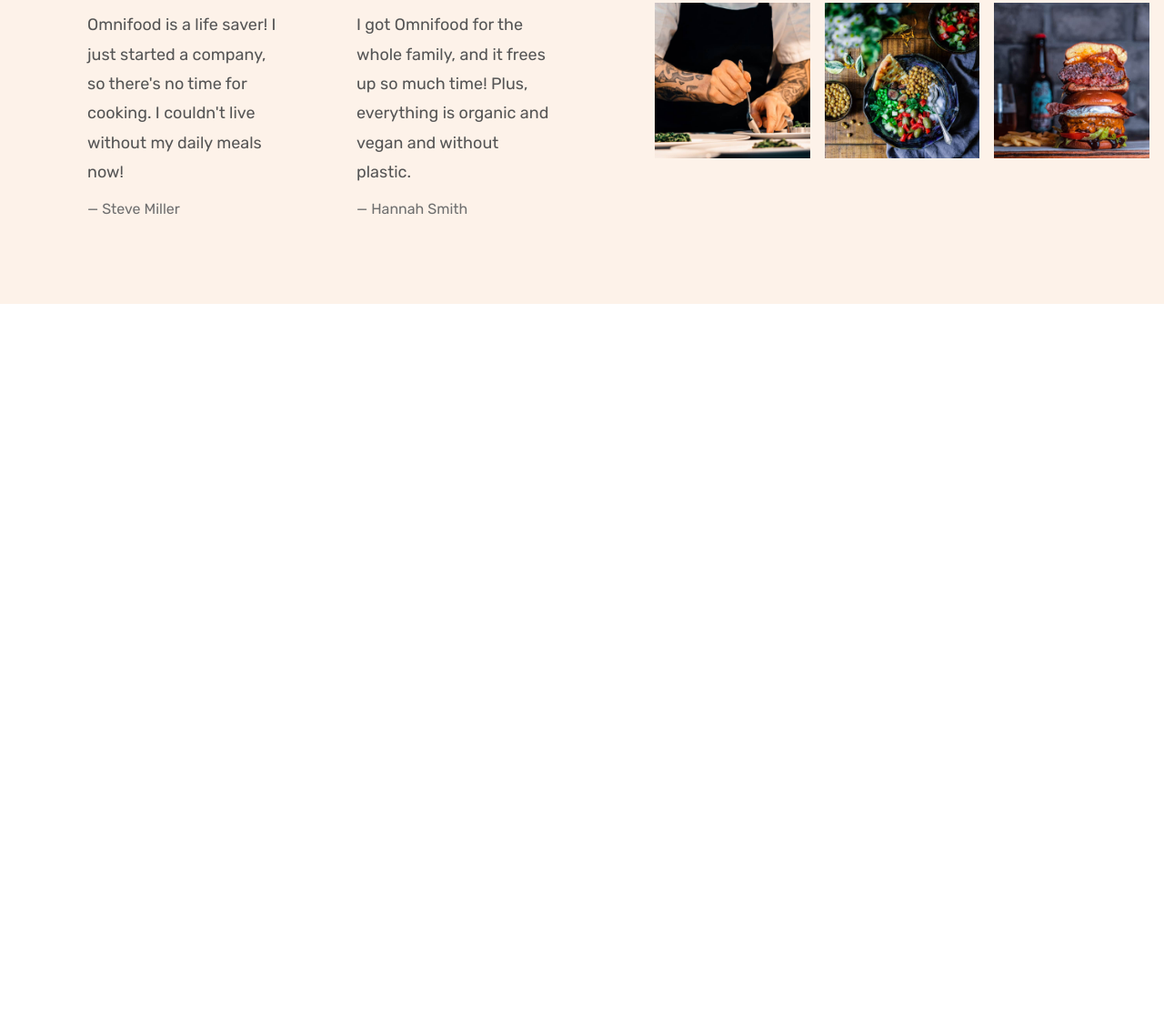
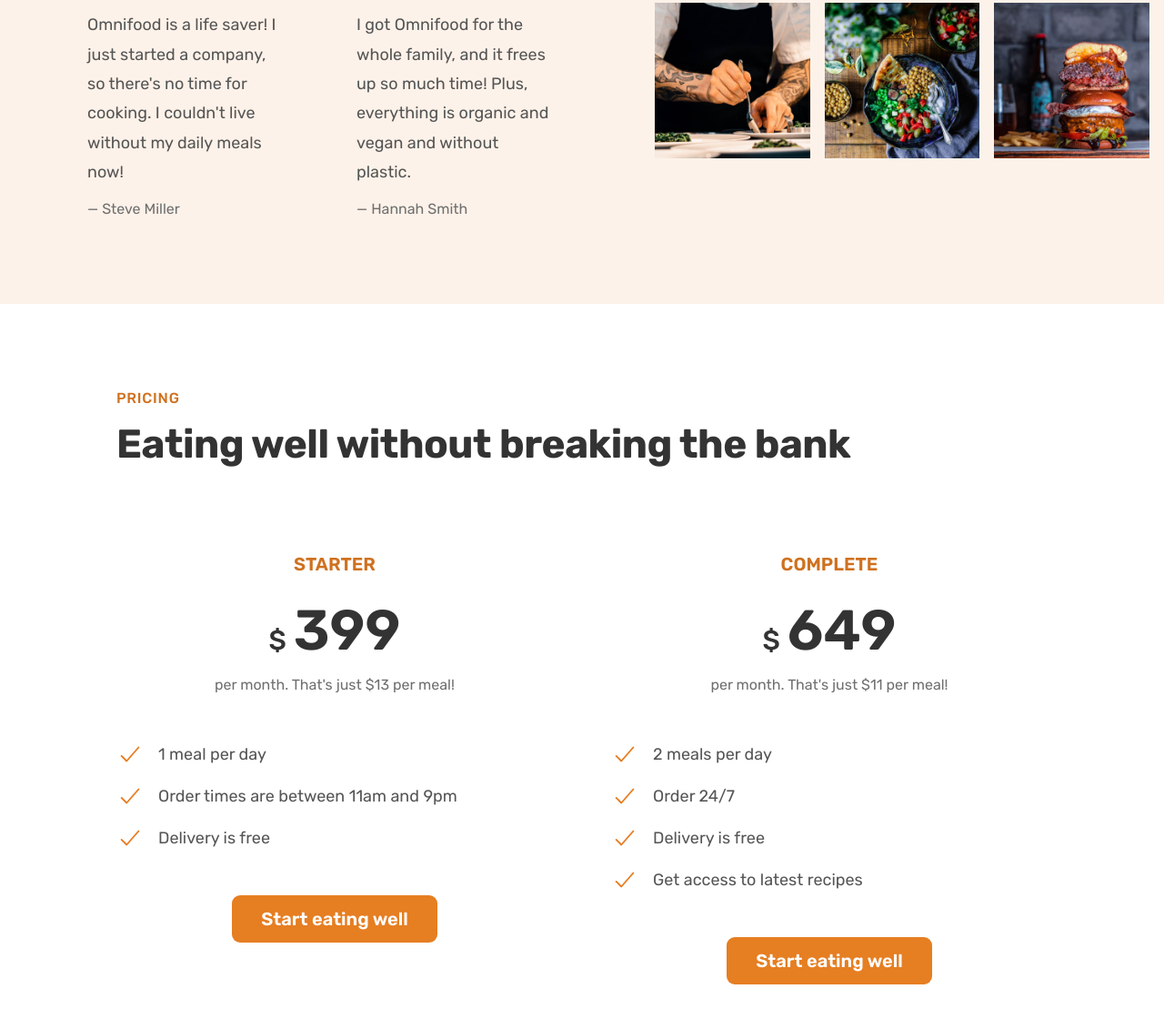
Before and after one commit to rattomegan/omnifood-codealong-project, a plain HTML site: page index.html in a window 1280 px wide. Shown: the part 4267-5387 px from the top of the page at 91% size. Before the commit the page ends 4601 px from the top, so only its background shows below. Drawn offline with nearby package versions, Linux system fonts and the light colour scheme.

Commit message:
Add pricing section

```diff
--- a/css/general.css
+++ b/css/general.css
@@ -186,6 +186,26 @@ body {
   border-bottom: 1px solid transparent;
 }
 
+.list {
+  list-style: none;
+  display: flex;
+  flex-direction: column;
+  gap: 1.6rem;
+}
+
+.list-item {
+  font-size: 1.8rem;
+  display: flex;
+  align-items: center;
+  gap: 1.6rem;
+}
+
+.list-icon {
+  width: 30px;
+  height: 30px;
+  color: #e67e22;
+}
+
 /* HELPER OR SETTINGS CLASSES */
 .margin-right-sm {
   margin-right: 1.6rem !important;
--- a/css/style.css
+++ b/css/style.css
@@ -287,26 +287,6 @@
   color: #e67e22;
 }
 
-.list {
-  list-style: none;
-  display: flex;
-  flex-direction: column;
-  gap: 1.6rem;
-}
-
-.list-item {
-  font-size: 1.8rem;
-  display: flex;
-  align-items: center;
-  gap: 1.6rem;
-}
-
-.list-icon {
-  width: 30px;
-  height: 30px;
-  color: #e67e22;
-}
-
 /* *********************** */
 /* TESTIMONIALS SECTION */
 /* *********************** */
@@ -365,3 +345,46 @@
 .gallery-item img:hover {
   transform: scale(1.1);
 }
+
+/* *********************** */
+/* PRICING SECTION  */
+/* *********************** */
+
+.section-pricing {
+  padding: 9.6rem;
+}
+
+.plan-header {
+  text-align: center;
+  margin-bottom: 4.8rem;
+}
+.plan-name {
+  color: #cf711f;
+  font-weight: 600;
+  font-size: 2rem;
+  text-transform: uppercase;
+  letter-spacing: 0.75;
+  margin-bottom: 3.2rem;
+}
+.plan-price {
+  font-size: 6.2rem;
+  font-weight: 600;
+  color: #333;
+  margin-bottom: 1.6rem;
+}
+
+.plan-price span {
+  font-size: 3rem;
+  font-weight: 500;
+  margin-right: 0.8rem;
+}
+.plan-text {
+  font-size: 1.6rem;
+  line-height: 1.6;
+  color: #6f6f6f;
+}
+
+.plan-sign-up {
+  text-align: center;
+  margin-top: 4.8rem;
+}
--- a/index.html
+++ b/index.html
@@ -427,6 +427,71 @@
           </figure>
         </div>
       </section>
+
+      <section class="section-pricing">
+        <div class="container">
+          <span class="subheading">Pricing</span>
+          <h2 class="heading-secondary">
+            Eating well without breaking the bank
+          </h2>
+        </div>
+
+        <div class="container grid grid--2-cols">
+          <div class="pricing-plan">
+            <div class="plan-header">
+              <p class="plan-name">Starter</p>
+              <p class="plan-price"><span>$</span>399</p>
+              <p class="plan-text">per month. That's just $13 per meal!</p>
+            </div>
+            <ul class="list">
+              <li class="list-item">
+                <ion-icon class="list-icon" name="checkmark-outline"></ion-icon
+                ><span>1 meal per day</span>
+              </li>
+              <li class="list-item">
+                <ion-icon class="list-icon" name="checkmark-outline"></ion-icon
+                ><span>Order times are between 11am and 9pm</span>
+              </li>
+              <li class="list-item">
+                <ion-icon class="list-icon" name="checkmark-outline"></ion-icon
+                ><span>Delivery is free</span>
+              </li>
+            </ul>
+            <div class="plan-sign-up">
+              <a href="#" class="btn btn--full">Start eating well</a>
+            </div>
+          </div>
+
+          <div class="pricing-plan">
+            <header class="plan-header">
+              <p class="plan-name">Complete</p>
+              <p class="plan-price"><span>$</span>649</p>
+              <p class="plan-text">per month. That's just $11 per meal!</p>
+            </header>
+            <ul class="list">
+              <li class="list-item">
+                <ion-icon class="list-icon" name="checkmark-outline"></ion-icon
+                ><span>2 meals per day</span>
+              </li>
+              <li class="list-item">
+                <ion-icon class="list-icon" name="checkmark-outline"></ion-icon
+                ><span>Order 24/7</span>
+              </li>
+              <li class="list-item">
+                <ion-icon class="list-icon" name="checkmark-outline"></ion-icon
+                ><span>Delivery is free</span>
+              </li>
+              <li class="list-item">
+                <ion-icon class="list-icon" name="checkmark-outline"></ion-icon
+                ><span>Get access to latest recipes</span>
+              </li>
+            </ul>
+            <div class="plan-sign-up">
+              <a href="#" class="btn btn--full">Start eating well</a>
+            </div>
+          </div>
+        </div>
+      </section>
     </main>
   </body>
 </html>
```
